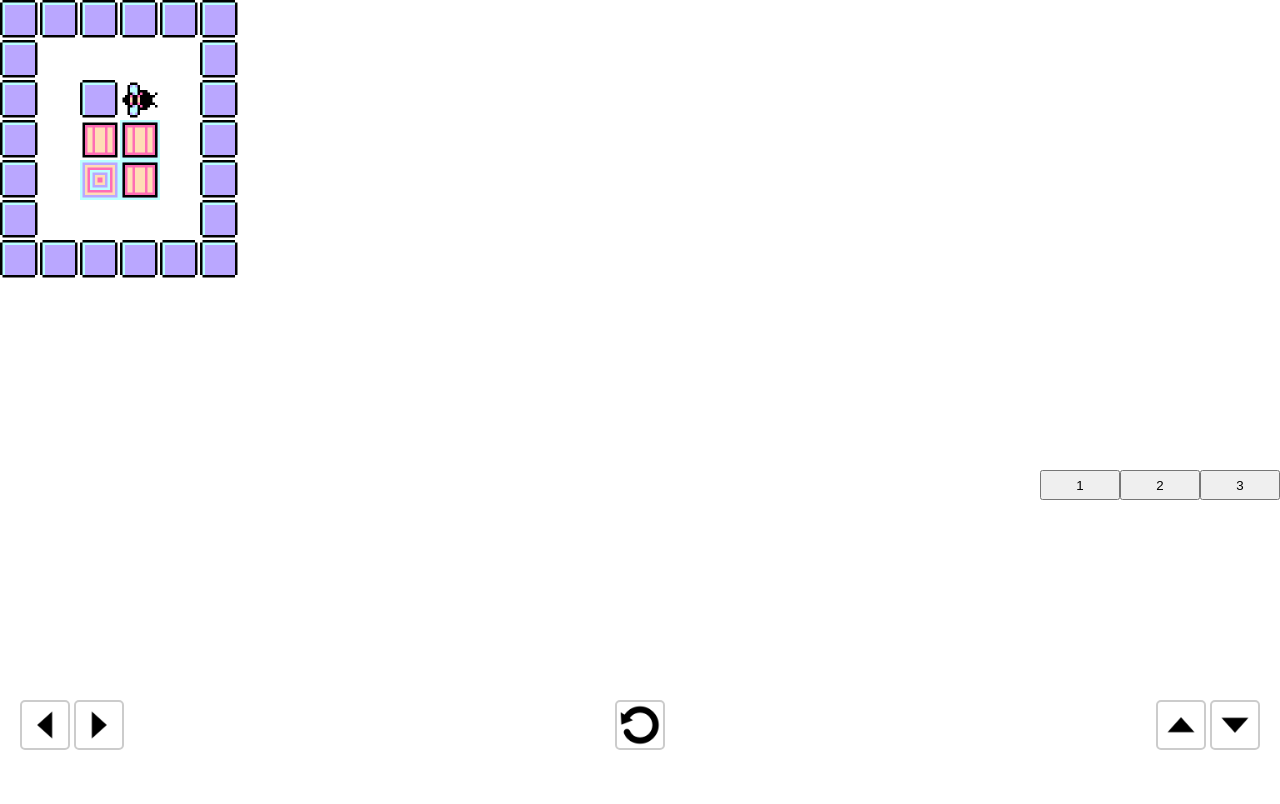
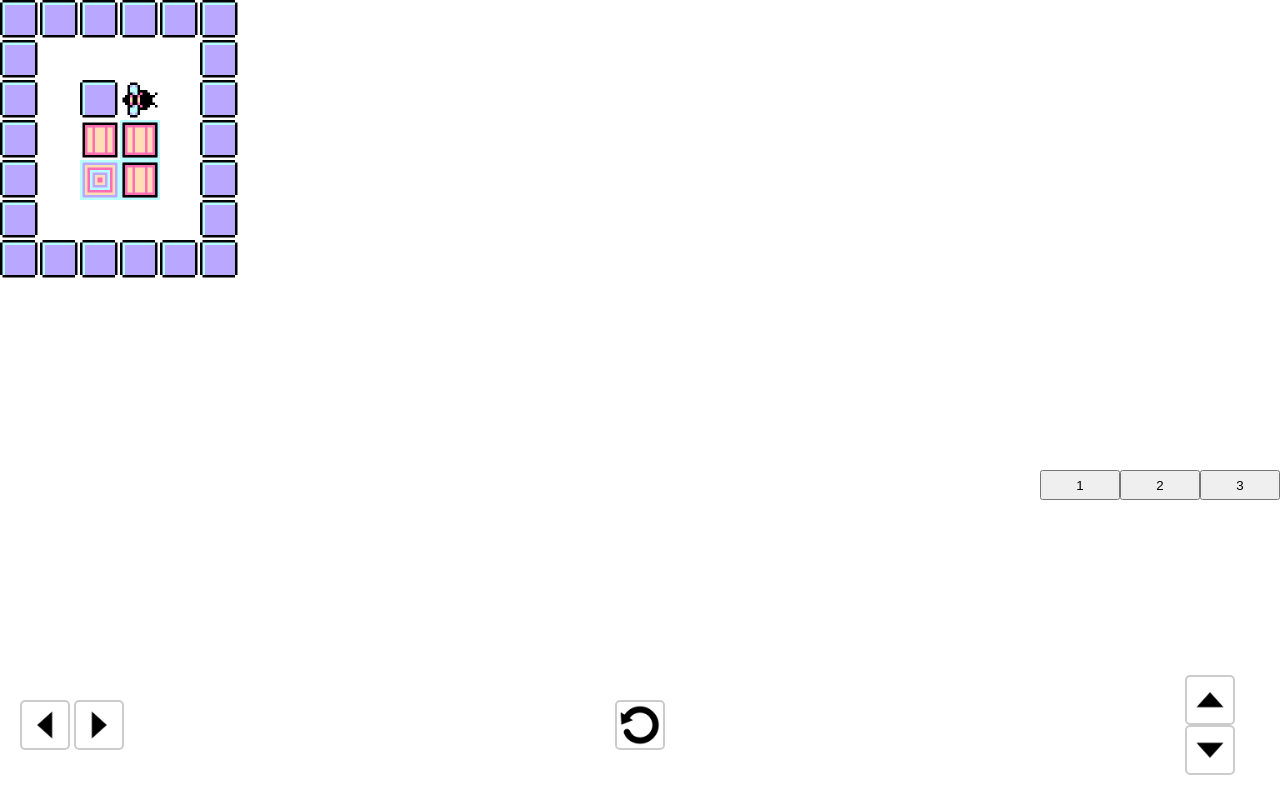
Before and after one commit to nataliemeow/sokoban, a plain HTML site: page index.html in a window 1280 px wide. Shown: the top 804 px of the page. Drawn offline with Linux system fonts and the light colour scheme.

Commit message:
up-down buttons made vertical

```diff
--- a/index.html
+++ b/index.html
@@ -43,7 +43,8 @@ body {
 	left: 0;
 }
 #right {
-	right: 0;
+	right: 25px;
+	top: -25px;
 }
 #center {
 	left: 50%;
@@ -104,6 +105,7 @@ body {
 				<button onclick='update(0, -1);'>
 					<img src='up.png' width='100%'>
 				</button>
+				<br>
 				<button onclick='update(0, +1);'>
 					<img src='up.png' width='100%' style='transform: rotate(180deg);'>
 				</button>
```
